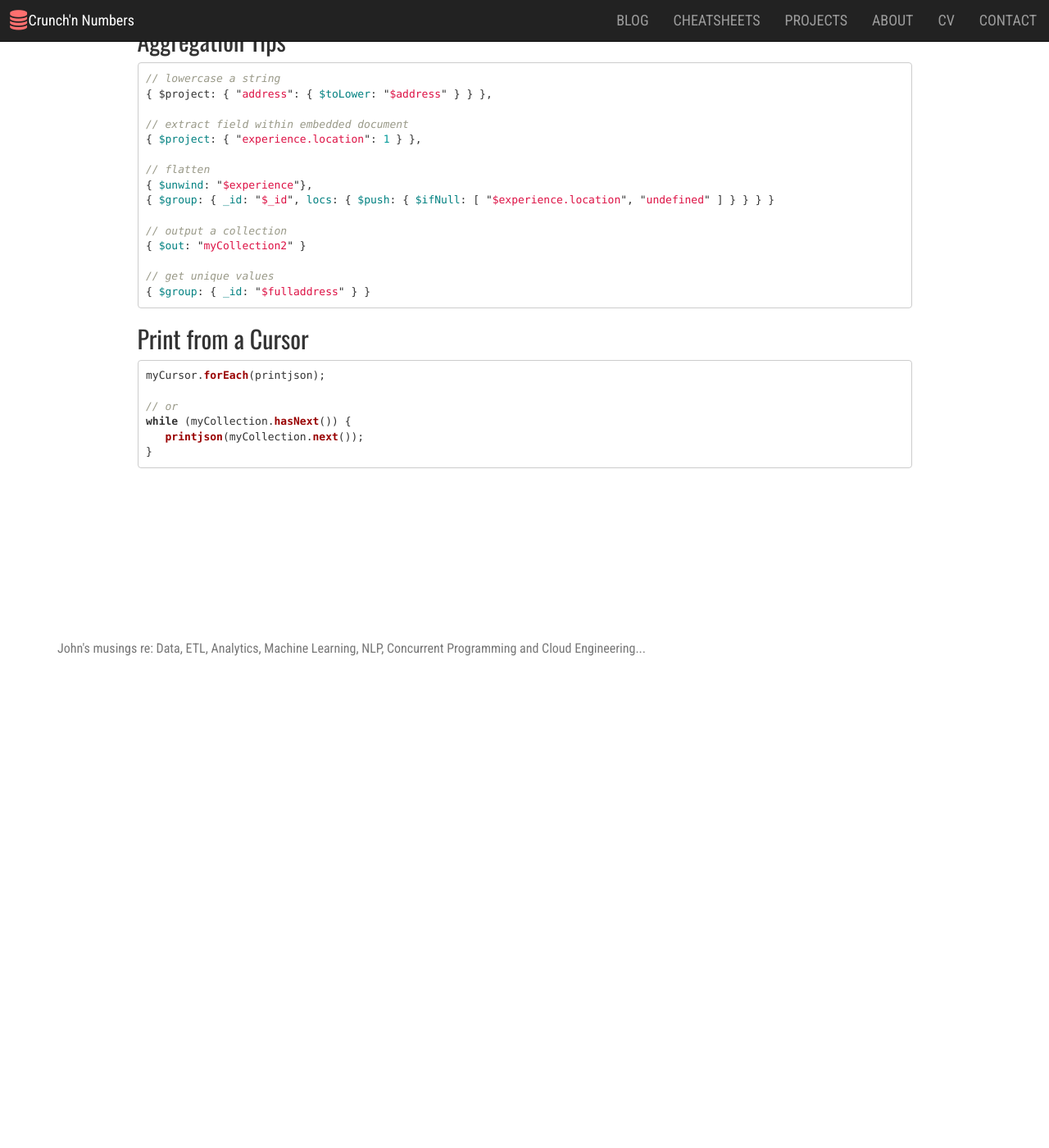
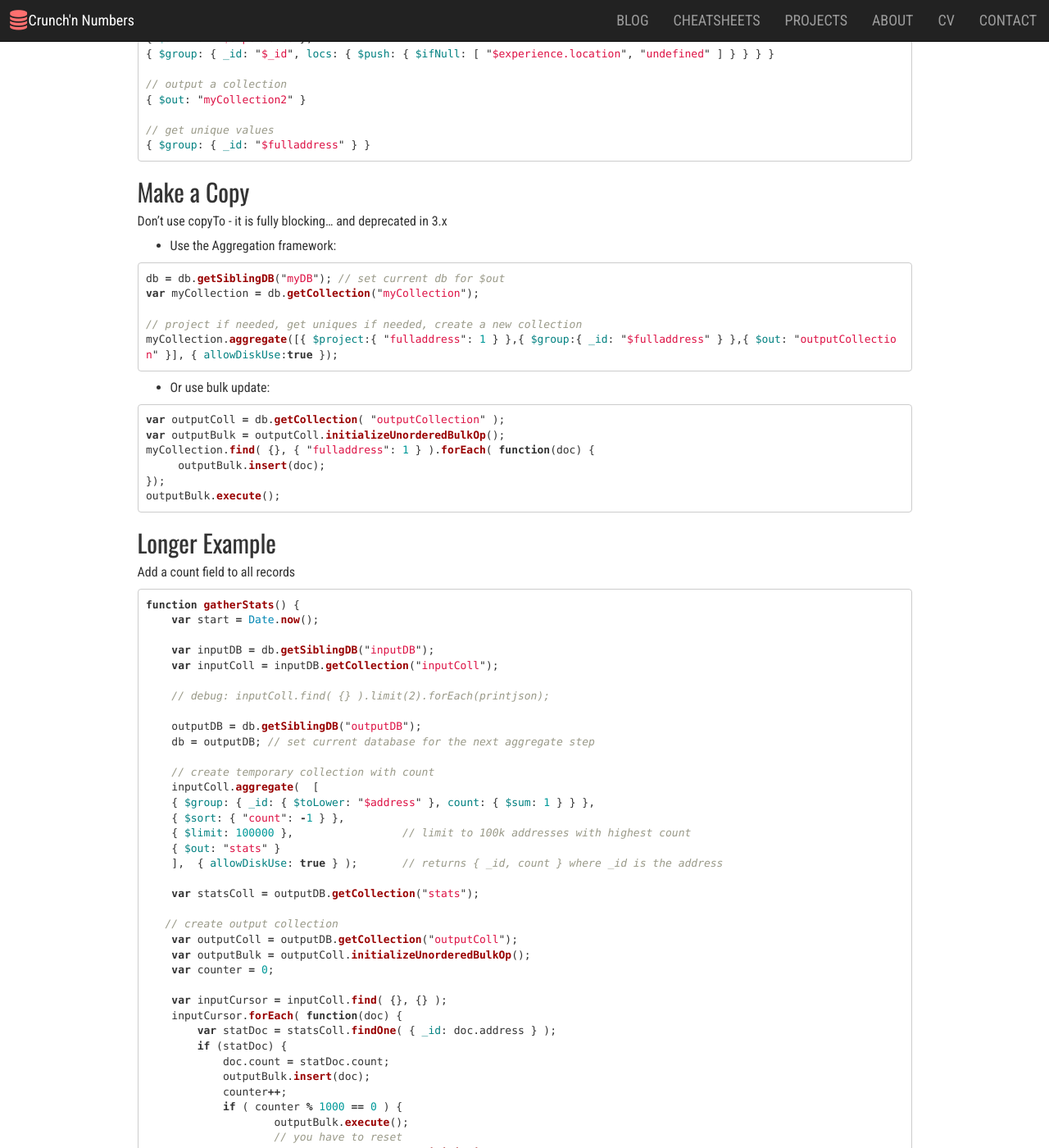
Before and after one commit to john-cd/john-cd.github.io, a Jekyll site: the page built from _cheatsheets/databases/mongodb.md, in a window 1280 px wide and 1400 px high, scrolled down 860 px. Shown: the whole window at 82% size. Built offline with Jekyll 4.4.1, drawn with Linux system fonts in a browser that asks for light colours; nearby versions of some CDN libraries; comment, search, counter and statistics services are not loaded; before the commit the page ends 1671 px from its top, so only the background shows below that; some of the changed text lies outside the part shown.

Commit message:
update MongoDB

````diff
--- a/_cheatsheets/databases/mongodb.md
+++ b/_cheatsheets/databases/mongodb.md
@@ -2,6 +2,7 @@
 title: MongoDB Cheatsheet
 category: databases
 tags: NoSQL
+comments: true
 ---
 
 ## Import from CSV
@@ -15,25 +16,15 @@ Use the `--ignoreBlanks` option to ignore blank fields. For CSV and TSV imports,
 
 [MongoImport documentation](https://docs.mongodb.org/manual/reference/program/mongoimport/ )
 
-
-## Make a Copy
-
-Don't use copyTo - it is fully blocking... and deprecated in 3.x
+## Print from a Cursor
 
 ```js
-db = db.getSiblingDB("myDB"); // set current db for $out
-var myCollection = db.getCollection("myCollection");
+myCursor.forEach(printjson);
 
-// via the Aggregation framework - project, get uniques if needed, create a new collection
-myCollection.aggregate([{ $project:{"fulladdress":1}},{ $group:{ _id:"$fulladdress"}},{ $out:"myCollection2"}], { allowDiskUse:true });
-
-// or use bulk update
-var outputColl = db.getCollection( "myCollection2" );
-var outputBulk = outputColl.initializeUnorderedBulkOp();
-myCollection.find ( {}, { "fulladdress": 1, "count": 1 } ).forEach( function(doc) {
-     outputBulk.find({ "fulladdress": doc.fulladdress }).update ( { $set : { "count": doc.count  } });
-});
-outputBulk.execute();
+// or
+while (myCollection.hasNext()) {
+   printjson(myCollection.next());
+}
 ```
 
 ## Aggregation Tips
@@ -56,13 +47,109 @@ outputBulk.execute();
 { $group: { _id: "$fulladdress" } }
 ```
 
-## Print from a Cursor
+## Make a Copy
+
+Don't use copyTo - it is fully blocking... and deprecated in 3.x
+
+- Use the Aggregation framework:
 
 ```js
-myCursor.forEach(printjson);
+db = db.getSiblingDB("myDB"); // set current db for $out
+var myCollection = db.getCollection("myCollection");
 
-// or
-while (myCollection.hasNext()) {
-   printjson(myCollection.next());
+// project if needed, get uniques if needed, create a new collection
+myCollection.aggregate([{ $project:{ "fulladdress": 1 } },{ $group:{ _id: "$fulladdress" } },{ $out: "outputCollection" }], { allowDiskUse:true });
+```
+
+- Or use bulk update:
+
+```js
+var outputColl = db.getCollection( "outputCollection" );
+var outputBulk = outputColl.initializeUnorderedBulkOp();
+myCollection.find( {}, { "fulladdress": 1 } ).forEach( function(doc) {
+     outputBulk.insert(doc);
+});
+outputBulk.execute();
+```
+
+## Longer Example
+
+Add a count field to all records
+
+```js
+function gatherStats() {
+    var start = Date.now();
+
+    var inputDB = db.getSiblingDB("inputDB");
+    var inputColl = inputDB.getCollection("inputColl");
+
+    // debug: inputColl.find( {} ).limit(2).forEach(printjson);
+
+    outputDB = db.getSiblingDB("outputDB");
+    db = outputDB; // set current database for the next aggregate step
+
+    // create temporary collection with count
+    inputColl.aggregate(  [
+    { $group: { _id: { $toLower: "$address" }, count: { $sum: 1 } } },
+    { $sort: { "count": -1 } },
+    { $limit: 100000 },                 // limit to 100k addresses with highest count
+    { $out: "stats" }
+    ],  { allowDiskUse: true } );       // returns { _id, count } where _id is the address
+
+    var statsColl = outputDB.getCollection("stats");
+
+   // create output collection
+    var outputColl = outputDB.getCollection("outputColl");
+    var outputBulk = outputColl.initializeUnorderedBulkOp();
+    var counter = 0;
+
+    var inputCursor = inputColl.find( {}, {} );
+    inputCursor.forEach( function(doc) {
+        var statDoc = statsColl.findOne( { _id: doc.address } );
+        if (statDoc) {
+            doc.count = statDoc.count;
+            outputBulk.insert(doc);
+            counter++;
+            if ( counter % 1000 == 0 ) {
+                    outputBulk.execute();
+                    // you have to reset
+                    outputBulk = outputColl.initializeUnorderedBulkOp();
+                }
+            }
+        }
+    );
+
+    if ( counter % 1000 > 0 )
+        outputBulk.execute();
+
+
+    // print the results
+    outputColl.find({}).sort({count: -1}).forEach(printjson);
+
+    var end = Date.now();
+    var duration = (end - start)/1000;
+    printjson("Duration: " + duration + " seconds");
+
+    printjson(" | DONE | ");
 }
+
+gatherStats();
 ```
+
+Alternatively move data to memory:
+
+```js
+    var statsDict = {}; // or better Object.create(null);
+    statsColl.find({}).forEach( function(doc) { statsDict[doc._id] = doc.count } );
+
+    // could also use: var statsArray = statsCursor.toArray();
+
+    inputCursor.forEach( function(doc) {
+        if (doc.address in statsDict)
+        {
+            doc["count"] = statsDict[doc.address];
+            outputBulk.insert(doc);
+        }
+    });
+    outputBulk.execute();
+```
````
